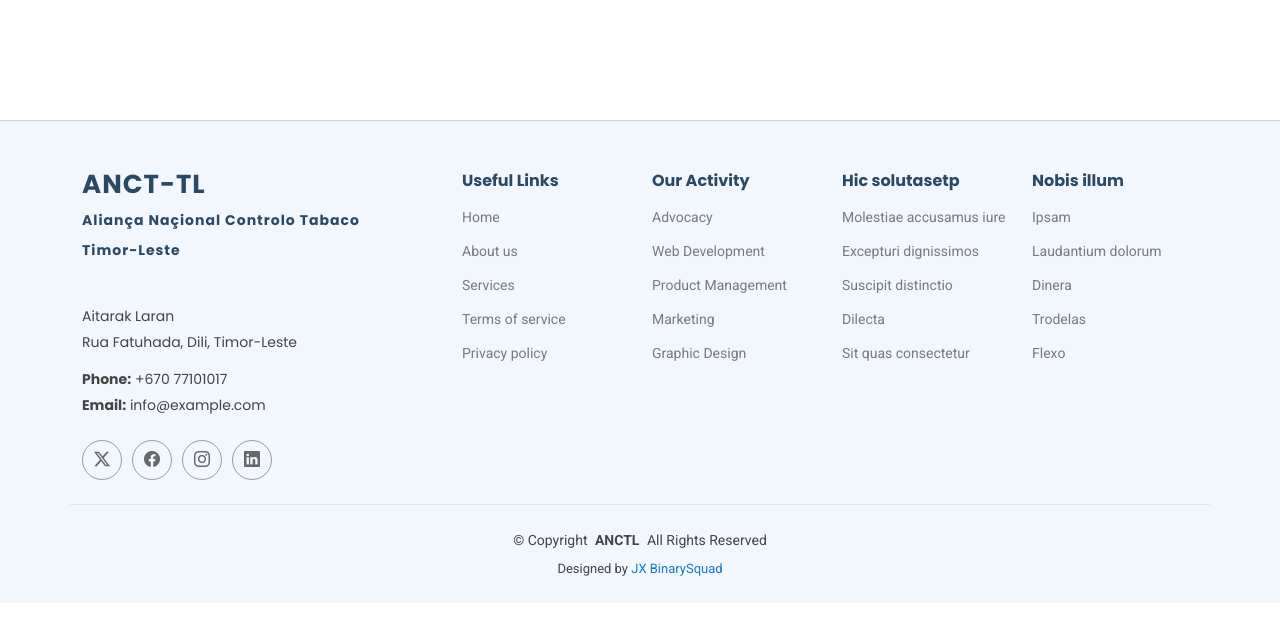
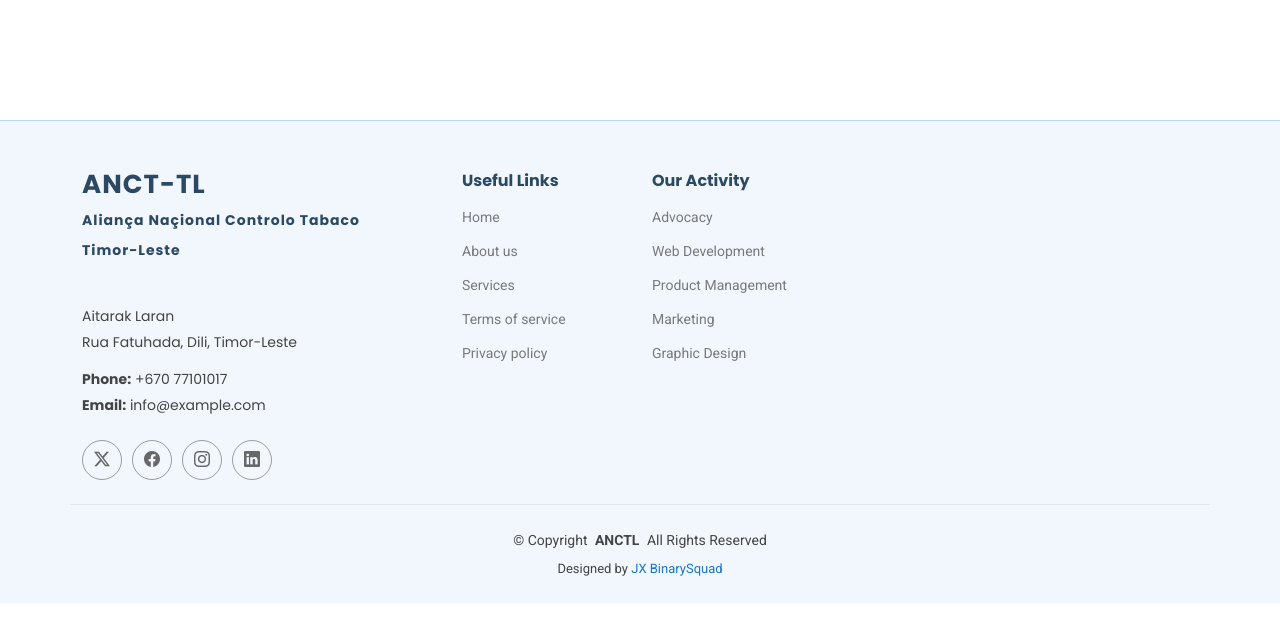
Before and after one commit to dejesusabrao96/anct-tl, a Django app: page /news/news/ in a window 1280 px wide. Shown: the part 113-755 px from the top of the page. Run offline with Django 4.2, Linux system fonts and the light colour scheme; some libraries are stand-ins or nearby versions.

Commit message:
Updated footer.html in the main template

```diff
--- a/core/templates/main/footer.html
+++ b/core/templates/main/footer.html
@@ -46,7 +46,7 @@
           </ul>
         </div>
 
-        <div class="col-lg-2 col-md-3 footer-links">
+        <!-- <div class="col-lg-2 col-md-3 footer-links">
           <h4>Hic solutasetp</h4>
           <ul>
             <li><a href="#">Molestiae accusamus iure</a></li>
@@ -55,9 +55,9 @@
             <li><a href="#">Dilecta</a></li>
             <li><a href="#">Sit quas consectetur</a></li>
           </ul>
-        </div>
+        </div> -->
 
-        <div class="col-lg-2 col-md-3 footer-links">
+        <!-- <div class="col-lg-2 col-md-3 footer-links">
           <h4>Nobis illum</h4>
           <ul>
             <li><a href="#">Ipsam</a></li>
@@ -66,7 +66,7 @@
             <li><a href="#">Trodelas</a></li>
             <li><a href="#">Flexo</a></li>
           </ul>
-        </div>
+        </div> -->
 
       </div>
     </div>
```
